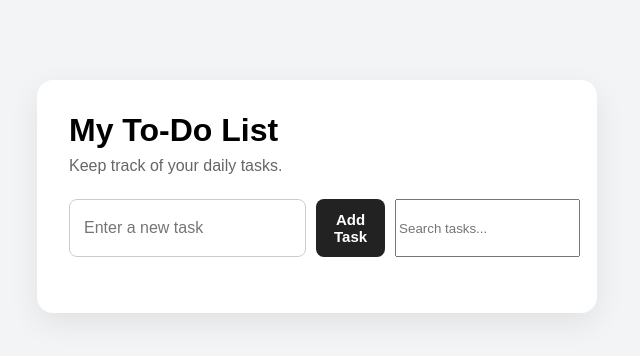
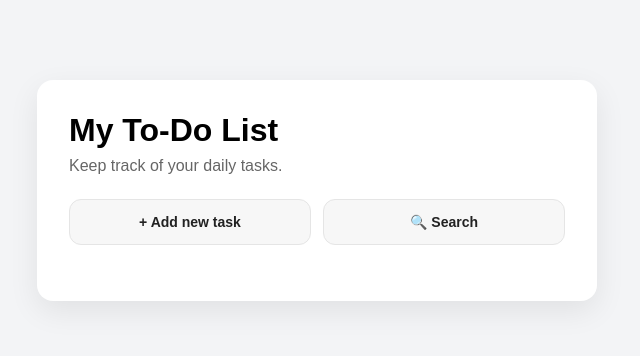
Before and after one commit to najihahnazrul/todo-app, a FastAPI app: page / in a window 1280 px wide. Shown: the top 356 px of the page, without its empty margins (323-963 px from the left). Run offline with FastAPI, Linux system fonts and the light colour scheme; data that the repository does not hold is empty.

Commit message:
style: polish task interface and interactions

```diff
--- a/static/script.js
+++ b/static/script.js
@@ -3,6 +3,12 @@ const searchInput = document.getElementById("searchInput");
 const taskInput = document.getElementById("taskInput");
 const addButton = document.getElementById("addButton");
 const taskList = document.getElementById("taskList");
+const addTab = document.getElementById("addTab");
+const searchTab = document.getElementById("searchTab");
+const addPanel = document.getElementById("addPanel");
+const searchPanel = document.getElementById("searchPanel");
+const panelStage = document.getElementById("panelStage");
+const panelFlipper = document.getElementById("panelFlipper");
 
 
 
@@ -13,12 +19,13 @@ function displayTask(task) {
     const leftSection = document.createElement("div");
     leftSection.className = "task-left";
 
+    const taskName = document.createElement("span");
+    taskName.textContent = task.title;
+
     const checkbox = document.createElement("input");
     checkbox.type = "checkbox";
     checkbox.checked = task.completed;
-
-    const taskName = document.createElement("span");
-    taskName.textContent = task.title;
+    checkbox.className = "task-checkbox";
 
     if (task.completed) {
         taskName.classList.add("completed");
@@ -44,6 +51,7 @@ function displayTask(task) {
         }
 
         taskName.classList.toggle("completed", checkbox.checked);
+        task.completed = checkbox.checked;
     });
 
     const deleteButton = document.createElement("button");
@@ -131,7 +139,8 @@ function displayTask(task) {
             return;
         }
 
-        taskItem.remove();
+        allTasks = allTasks.filter((item) => item.id !== task.id);
+        renderTasks(allTasks);
     });
 
     leftSection.appendChild(checkbox);
@@ -205,7 +214,40 @@ taskInput.addEventListener("keydown", function (event) {
     }
 });
 
+let currentPanel = null;
 
+function activateTab(selectedTab) {
+    addTab.classList.remove("active");
+    searchTab.classList.remove("active");
+
+    selectedTab.classList.add("active");
+}
+
+addTab.addEventListener("click", () => {
+    activateTab(addTab);
+
+    panelStage.classList.add("open");
+    panelStage.classList.remove("show-search");
+
+    currentPanel = "add";
+
+    setTimeout(() => {
+        taskInput.focus();
+    }, 350);
+});
+
+searchTab.addEventListener("click", () => {
+    activateTab(searchTab);
+
+    panelStage.classList.add("open");
+    panelStage.classList.add("show-search");
+
+    currentPanel = "search";
+
+    setTimeout(() => {
+        searchInput.focus();
+    }, 350);
+});
 loadTasks();
 
 searchInput.addEventListener("input", () => {
--- a/static/style.css
+++ b/static/style.css
@@ -109,15 +109,16 @@ h1 {
     cursor: pointer;
 }
 
-.task-left {
-    display: flex;
-    align-items: center;
-    gap: 10px;
+.completed {
+    text-decoration: line-through;
+    opacity: 0.55;
+    color: #777;
 }
 
-.completed {
-    text-decoration: line-through;
-    opacity: 0.6;
+.task-left span {
+    transition:
+        opacity 0.2s ease,
+        color 0.2s ease;
 }
 
 .task-actions {
@@ -197,3 +198,281 @@ h1 {
     border-radius: 6px;
     font-size: 14px;
 }
+
+.action-tabs {
+    display: flex;
+    gap: 12px;
+    margin-top: 24px;
+}
+
+.action-tab {
+    flex: 1;
+    padding: 14px 16px;
+
+    border: 1px solid #e5e5e5;
+    border-radius: 12px;
+
+    background-color: #f7f7f7;
+    color: #222;
+
+    font-size: 14px;
+    font-weight: 600;
+
+    cursor: pointer;
+
+    transition:
+        transform 250ms cubic-bezier(.22,1,.36,1),
+        box-shadow 250ms ease,
+        background-color 200ms ease;
+}
+
+.action-tab:hover {
+    transform: translateY(-4px);
+    box-shadow: 0 8px 18px rgba(0, 0, 0, 0.1);
+}
+
+.action-tab.active {
+    background-color: #222;
+    color: white;
+    border-color: #222;
+}
+
+.panel-stage {
+    position: relative;
+    width: 100%;
+
+    height: 0;
+    margin-top: 0;
+    overflow: hidden;
+
+    transition:
+        height 550ms cubic-bezier(0.22, 1, 0.36, 1),
+        margin-top 450ms cubic-bezier(0.22, 1, 0.36, 1);
+}
+
+.task-form {
+    display: flex;
+    gap: 10px;
+}
+
+.task-form input,
+.search-box input {
+    width: 100%;
+    padding: 14px 16px;
+    min-width: 0;
+
+    border: 1px solid #d8d8d8;
+    border-radius: 12px;
+
+    font-size: 14px;
+    outline: none;
+
+    transition:
+        border-color 0.2s ease,
+        box-shadow 0.2s ease;
+}
+
+.task-form input:focus,
+.search-box input:focus {
+    border-color: #222;
+    box-shadow: 0 0 0 3px rgba(0, 0, 0, 0.08);
+}
+
+#addButton {
+    min-width: 110px;
+    padding: 12px 18px;
+
+    border: none;
+    border-radius: 12px;
+
+    background-color: #222;
+    color: white;
+
+    font-weight: 600;
+    cursor: pointer;
+
+    transition:
+        transform 0.2s ease,
+        box-shadow 0.2s ease;
+}
+
+#addButton:hover {
+    background-color: #222;
+    transform: translateY(-2px);
+    box-shadow: 0 7px 15px rgba(0, 0, 0, 0.15);
+}
+
+@media (max-width: 520px) {
+    .task-form {
+        flex-direction: column;
+    }
+
+    #addButton {
+        width: 100%;
+    }
+}
+
+.task-left {
+    display: flex;
+    align-items: center;
+    gap: 14px;
+}
+
+.task-checkbox {
+    appearance: none;
+    -webkit-appearance: none;
+
+    width: 22px;
+    height: 22px;
+    flex-shrink: 0;
+
+    border: 2px solid #9a9a9a;
+    border-radius: 7px;
+    background-color: white;
+
+    cursor: pointer;
+    position: relative;
+
+    transition:
+        background-color 0.2s ease,
+        border-color 0.2s ease,
+        transform 0.15s ease,
+        box-shadow 0.2s ease;
+}
+
+.task-checkbox:hover {
+    transform: scale(1.08);
+    border-color: #222;
+    box-shadow: 0 0 0 4px rgba(0, 0, 0, 0.06);
+}
+
+.task-checkbox:checked {
+    background-color: #222;
+    border-color: #222;
+    transform: scale(1);
+}
+
+.task-checkbox::after {
+    content: "";
+
+    position: absolute;
+    left: 6px;
+    top: 2px;
+
+    width: 5px;
+    height: 10px;
+
+    border: solid white;
+    border-width: 0 2px 2px 0;
+
+    opacity: 0;
+    transform: rotate(45deg) scale(0.5);
+
+    transition:
+        opacity 0.15s ease,
+        transform 0.2s ease;
+}
+
+.task-checkbox:checked::after {
+    opacity: 1;
+    transform: rotate(45deg) scale(1);
+}
+
+#addButton {
+    transition:
+        transform 180ms ease,
+        box-shadow 250ms ease;
+}
+
+#addButton:hover {
+    transform: translateY(-2px);
+}
+
+.action-tabs {
+    position: relative;
+    z-index: 2;
+}
+
+.panel-stage {
+    position: relative;
+    z-index: 1;
+
+    width: 100%;
+    height: 0;
+    margin-top: 0;
+
+    overflow: hidden;
+    perspective: 1000px;
+
+    transition:
+        height 480ms cubic-bezier(0.22, 1, 0.36, 1),
+        margin-top 480ms cubic-bezier(0.22, 1, 0.36, 1);
+}
+
+.panel-stage.open {
+    height: 58px;
+    margin-top: 14px;
+}
+
+.panel-flipper {
+    position: relative;
+
+    width: 100%;
+    height: 58px;
+
+    transform-style: preserve-3d;
+
+    /*
+    Pada awalnya kad duduk di atas,
+    seolah-olah tersorok di belakang tab.
+    */
+    transform: translateY(-58px) rotateX(0deg);
+
+    transition:
+        transform 600ms cubic-bezier(0.22, 1, 0.36, 1);
+}
+
+.panel-stage.open .panel-flipper {
+    transform: translateY(0) rotateX(0deg);
+}
+
+.panel-stage.open.show-search .panel-flipper {
+    transform: translateY(0) rotateX(180deg);
+}
+
+.panel-face {
+    position: absolute;
+    inset: 0;
+
+    width: 100%;
+    height: 100%;
+
+    backface-visibility: hidden;
+    -webkit-backface-visibility: hidden;
+}
+
+.panel-front {
+    transform: rotateX(0deg);
+}
+
+.panel-back {
+    transform: rotateX(180deg);
+}
+
+.task-form,
+.search-box {
+    width: 100%;
+    height: 100%;
+}
+
+.task-form {
+    display: flex;
+    gap: 10px;
+}
+
+.task-form input,
+.search-box input {
+    width: 100%;
+    min-width: 0;
+    height: 100%;
+}
--- a/templates/index.html
+++ b/templates/index.html
@@ -7,7 +7,7 @@
 
     <title>My To-Do App</title>
 
-    <link rel="stylesheet" href="/static/style.css">
+    <link rel="stylesheet" href="/static/style.css?v=2">
 </head>
 
 <body>
@@ -17,6 +17,20 @@
         <h1>My To-Do List</h1>
         <p class="subtitle">Keep track of your daily tasks.</p>
 
+        <div class="action-tabs">
+    <button class="action-tab" id="addTab">
+        + Add new task
+    </button>
+
+    <button class="action-tab" id="searchTab">
+        🔍 Search
+    </button>
+</div>
+
+<div class="panel-stage" id="panelStage">
+    <div class="panel-flipper" id="panelFlipper">
+
+        <div class="panel-face panel-front" id="addPanel">
             <div class="task-form">
                 <input
                     type="text"
@@ -24,18 +38,24 @@
                     placeholder="Enter a new task"
                 >
 
-            <button id="addButton">
-                Add Task
-            </button>
+                <button id="addButton">Add Task</button>
+            </div>
+        </div>
+
+        <div class="panel-face panel-back" id="searchPanel">
+            <div class="search-box">
                 <input
                     type="text"
                     id="searchInput"
                     placeholder="Search tasks..."
                 >
             </div>
+        </div>
 
-        <ul id="taskList">
-        </ul>
+    </div>
+</div>
+
+<ul id="taskList"></ul>
 
     </main>
 
```
Lines whose indentation alone changed are shown as unchanged.
